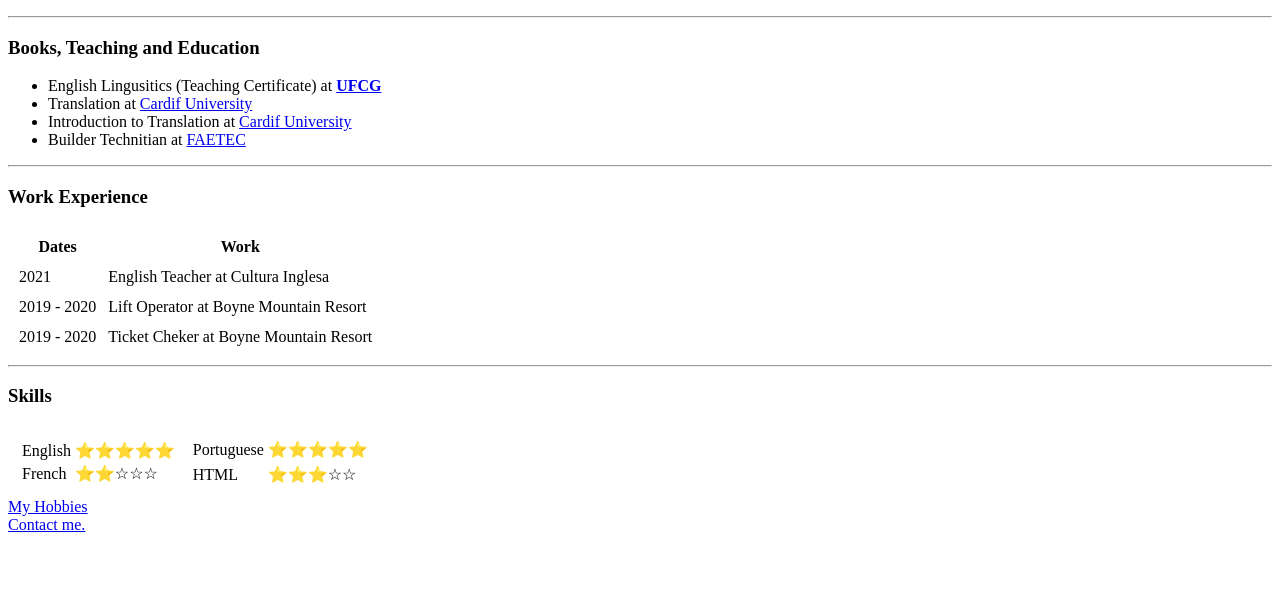
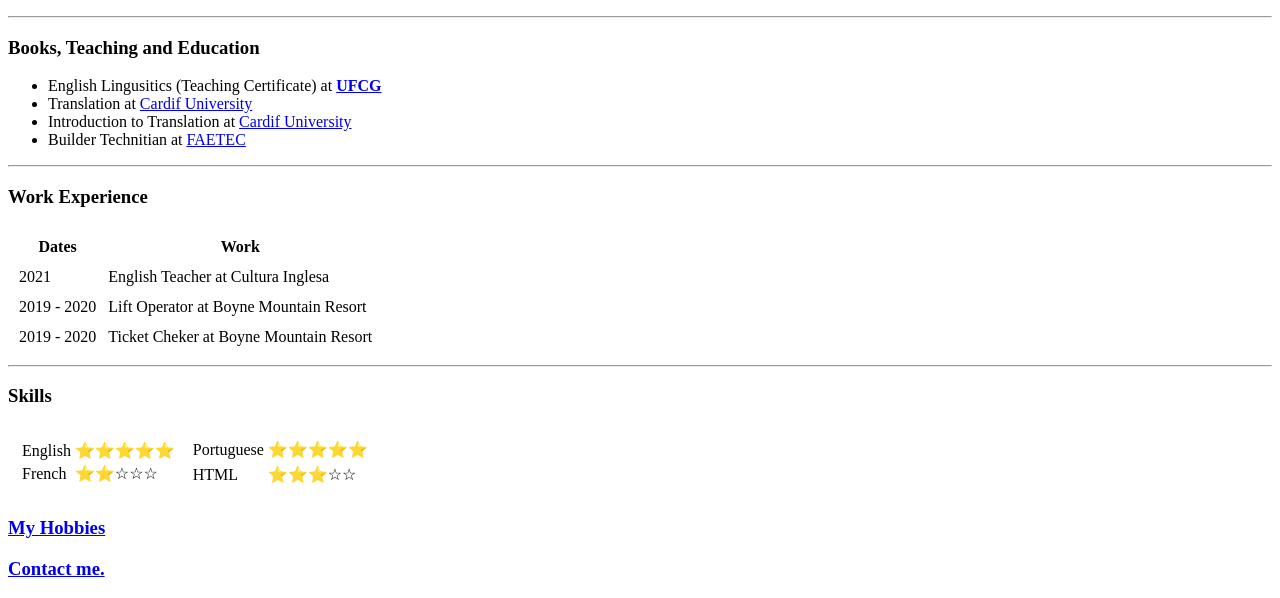
Before and after one commit to Jroger334/CV-HTML, a plain HTML site: page index.html in a window 1280 px wide. Shown: the part 244-842 px from the top of the page. Before the commit the page ends 800 px from the top, so only its background shows below. Drawn offline with Linux system fonts and the light colour scheme.

Commit message:
Update index.html

```diff
--- a/index.html
+++ b/index.html
@@ -87,7 +87,7 @@
     </tr>
 </table>
 
-    <a href="Hobbies.html">My Hobbies</a><br>
-    <a href="Contacts.html">Contact me.</a>
+    <h3><a href="Hobbies.html">My Hobbies</a><br></h3>
+    <h3><a href="Contacts.html">Contact me.</a></h3>
 </body>
 </html>
```
